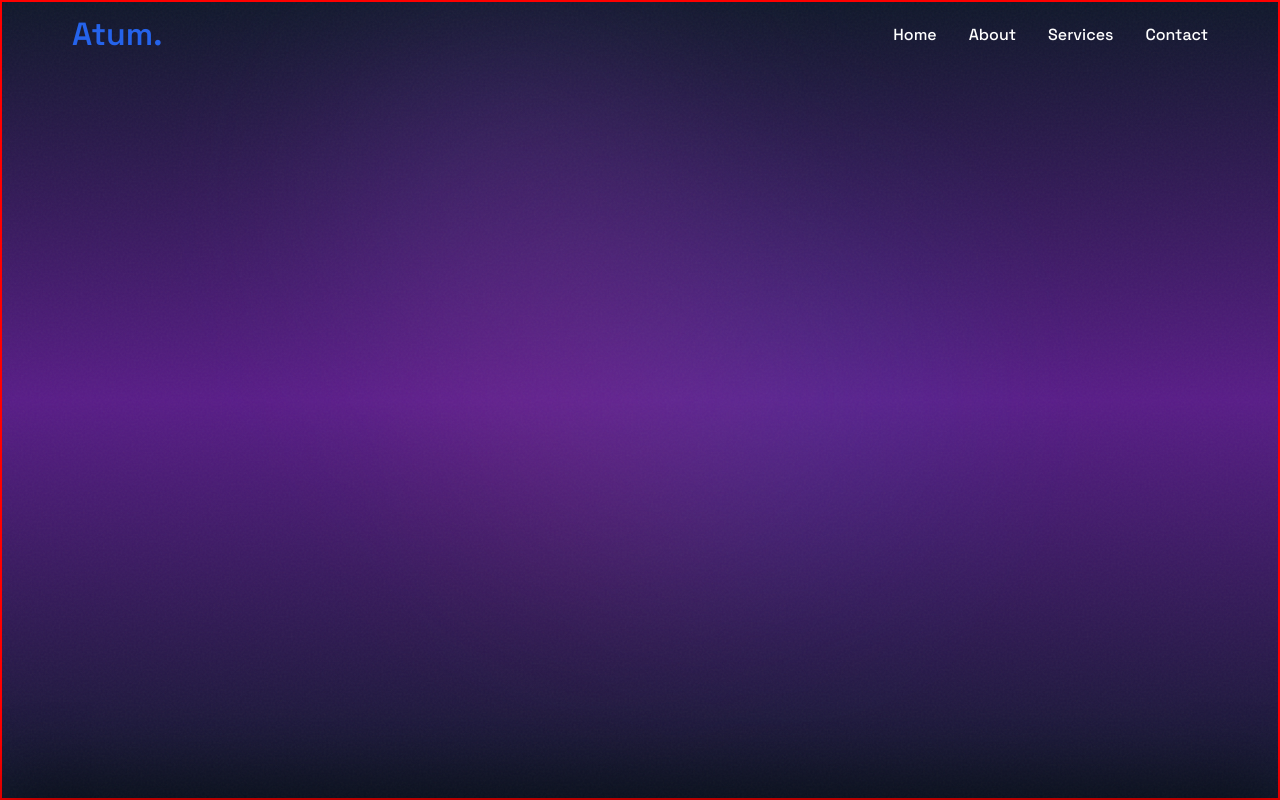
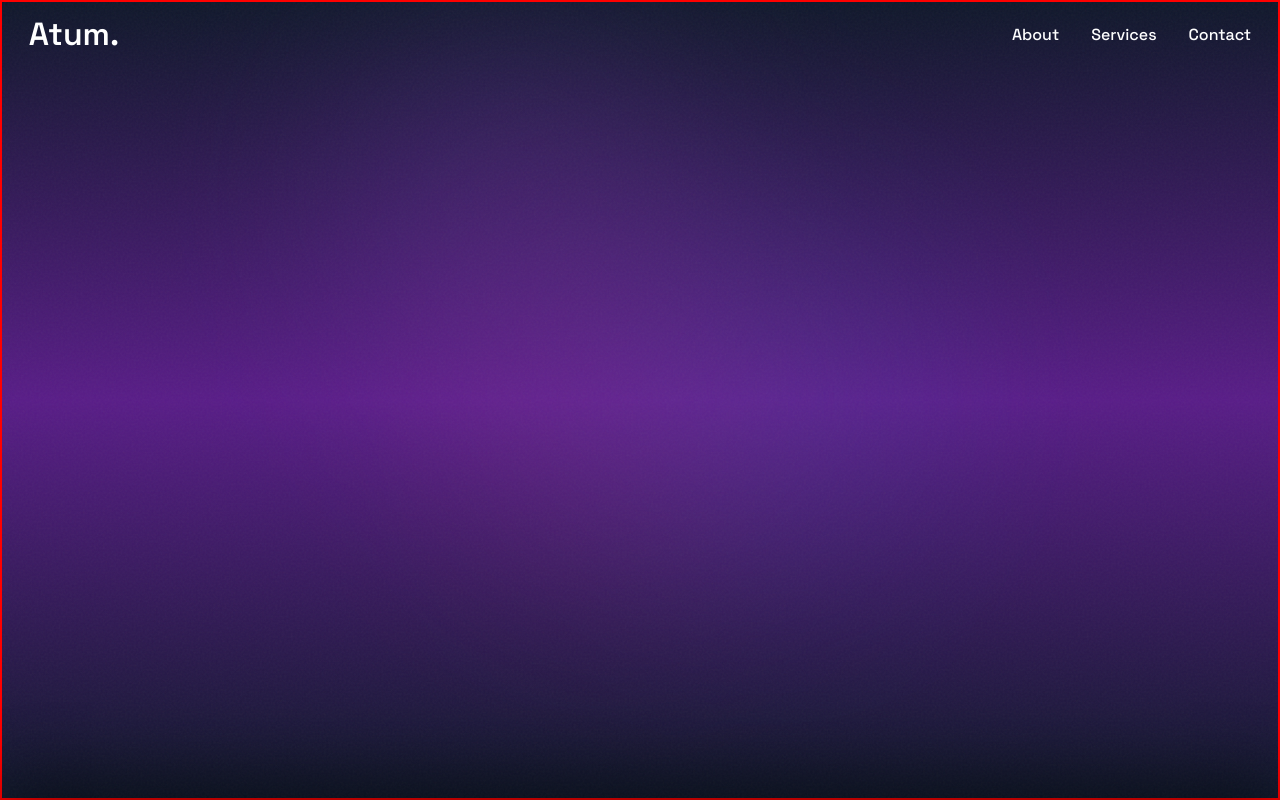
Before and after one commit to Lebo-Madikane/Atum., a Next.js app: page / in a window 1280 px wide. Shown: the top 800 px of the page. Built offline with nearby package versions, Linux system fonts and the light colour scheme; a web font is replaced by a local one.

Commit message:
update Header component

```diff
--- a/src/components/Header/Header.js
+++ b/src/components/Header/Header.js
@@ -20,7 +20,6 @@ export default function Header() {
 
                 {/* Desktop Navigation */}
                 <nav className={styles.nav}>
-                    <Link href="/" className={styles.navLink}>Home</Link>
                     <Link href="/#about" className={styles.navLink}>About</Link>
                     <Link href="/services" className={styles.navLink}>Services</Link>
                     <Link href="/#contact" className={styles.navLink}>Contact</Link>
--- a/src/components/Header/Header.module.scss
+++ b/src/components/Header/Header.module.scss
@@ -11,9 +11,10 @@
     z-index: 1000;
 
     .container {
+        width: 98%;
+        margin: 0 auto;
         padding: 1rem;
         height: 70px;
-        @include container;
         @include flex-between;
     }
 }
@@ -21,7 +22,7 @@
 .logo {
     h2 {
         font-family: $font-primary;
-        color: var(--color-primary);
+        color: var(--text-color-primary);
         margin: 0;
         font-size: 2rem;
         font-weight: 600;
@@ -29,7 +30,9 @@
 
     &:hover {
         h2 {
-            color: var(--accent-color);
+            color: var(--color-accent);
+            font-size: 2.1rem;
+            transition: color 0.3s ease;
         }
     }
 }
@@ -45,13 +48,14 @@
 }
 
 .navLink {
-    color: var(--text-dark);
     font-weight: 500;
     transition: color 0.3s ease;
     position: relative;
+    //font-family: $font-secondary;
 
     &:hover {
-        color: var(--primary-color);
+        color: var(--color-accent);
+        transition: color 0.3s ease;
     }
 
     // Active/hover underline effect
@@ -90,12 +94,12 @@
         display: block;
         height: 3px;
         width: 100%;
-        background-color: var(--color-primary);
+        background-color: var(--color-tertiary);
         border-radius: 2px;
         transition: all 0.3s ease;
 
         &.active {
-            background-color: var(--color-primary);
+            background-color: var(--color-tertiary);
 
             &:nth-child(1) {
                 transform: rotate(45deg) translate(6px, 6px);
@@ -140,14 +144,14 @@
 
 .mobileNavLink {
     padding: 1rem 2rem;
-    color: var(--text-dark);
+    color: var(--color-tertiary);
     font-weight: 500;
     border-bottom: 1px solid var(--secondary-color);
     transition: all 0.3s ease;
 
     &:hover {
         background-color: var(--secondary-color);
-        color: var(--primary-color);
+        color: var(--text-color-primary);
     }
 
     &:last-child {
```
